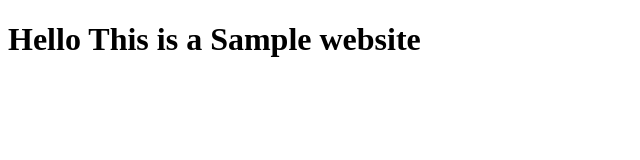
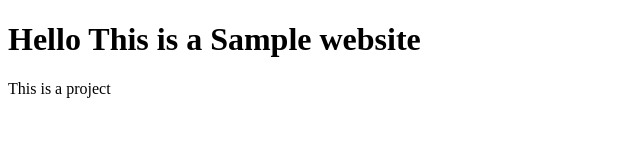
Before and after one commit to abinamuthulakshmi24/landingpage, a plain HTML site: page index.html in a window 1280 px wide. Shown: the whole page, without its empty margins (0-640 px from the left). Drawn offline with Linux system fonts and the light colour scheme.

Commit message:
Added a paragraph tag

```diff
--- a/index.html
+++ b/index.html
@@ -7,5 +7,6 @@
 </head>
 <body>
     <h1>Hello This is a Sample website</h1>
+    <p>This is a project</p>
 </body>
 </html>
```
